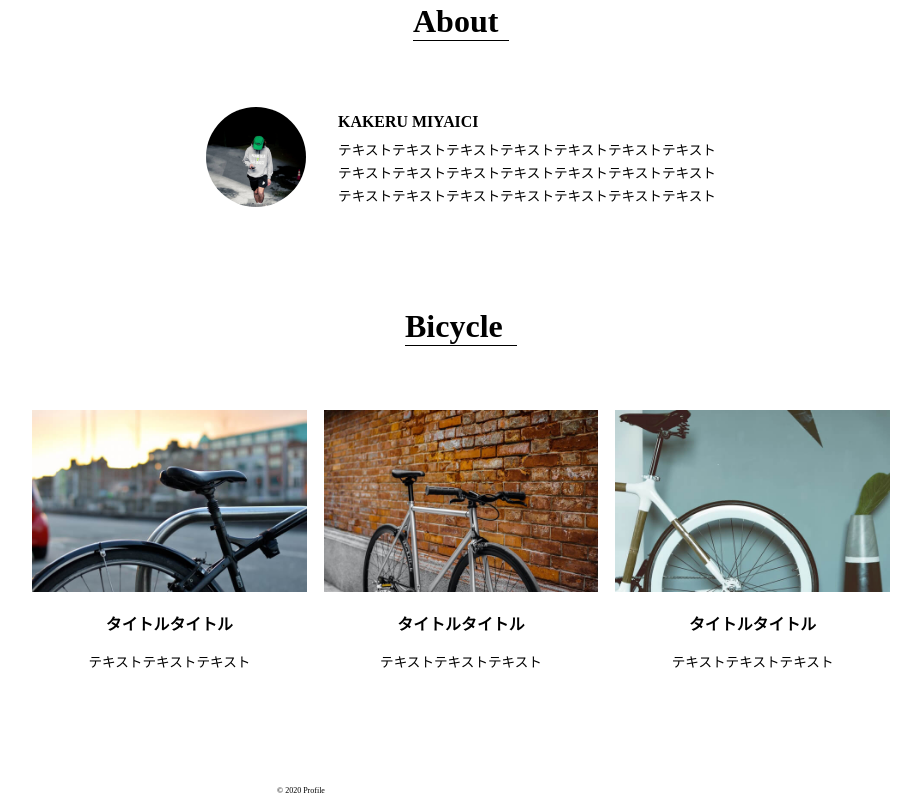
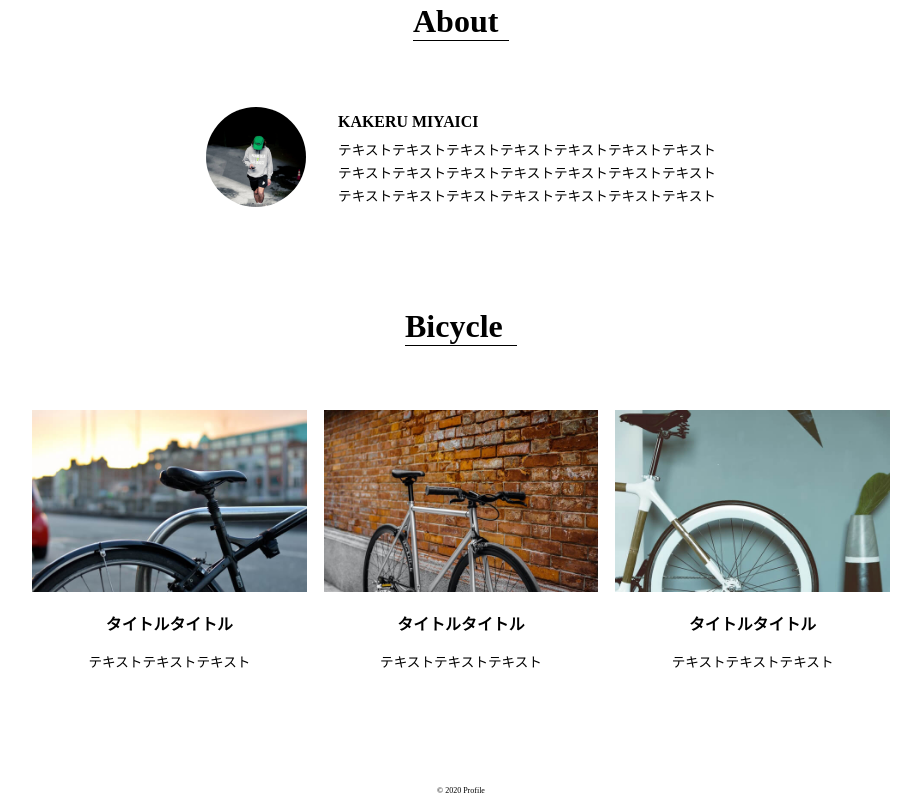
Before and after one commit to noukin-png/HTML-profile, a plain HTML site: page index.html in a window 1280 px wide. Shown: the part 725-1536 px from the top of the page, without its empty margins (179-1100 px from the left). Drawn offline with Linux system fonts and the light colour scheme.

Commit message:
Add files via upload

```diff
--- a/index.html
+++ b/index.html
@@ -69,7 +69,9 @@
     </div>
 
   <footer class="wrapper">
-    <small>© 2020 Profile</small>
+    <div class="small">
+      <small>© 2020 Profile</small>
+    </div>
   </footer>
 
   </main>
--- a/style.css
+++ b/style.css
@@ -152,5 +152,5 @@ a{
  footer{
   text-align: center;
   font-size: 0.6rem;
-  margin: 100px 0 16px;
+  margin: 100px auto 16px;
  }
```
